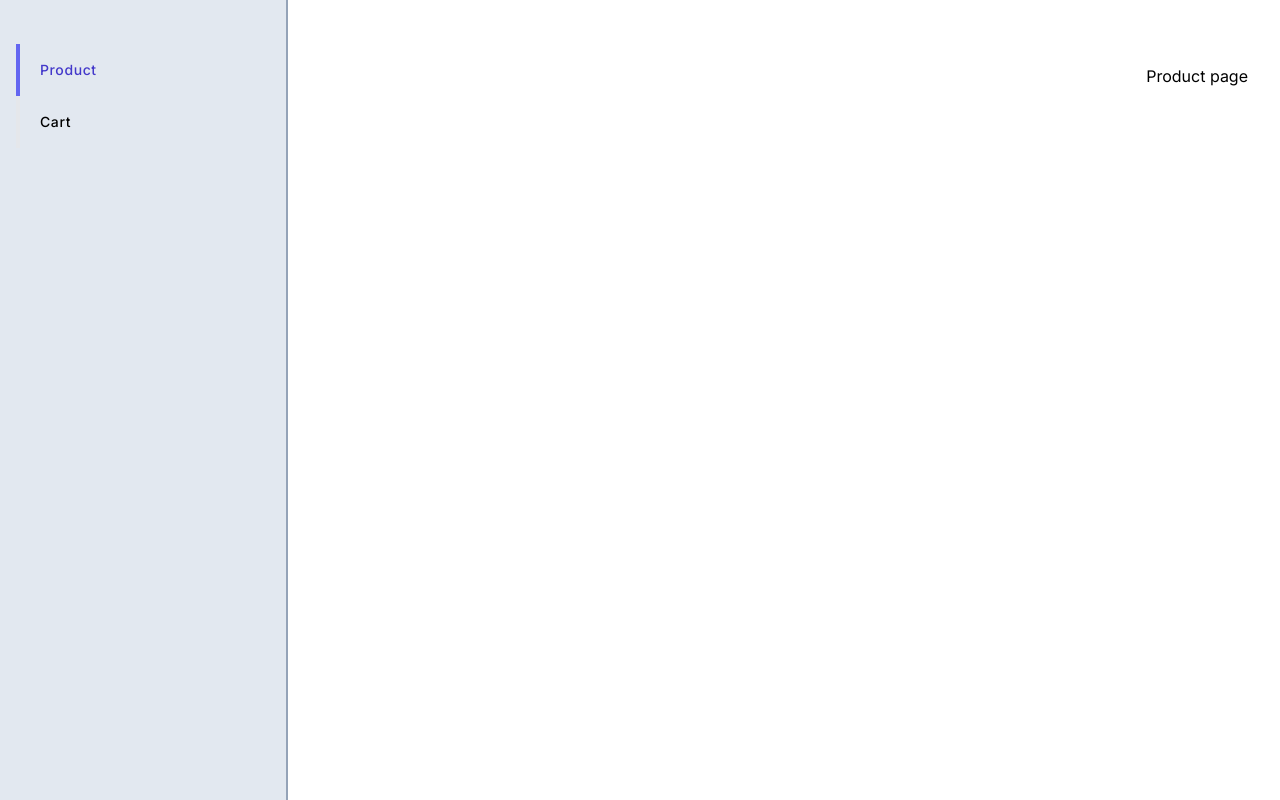
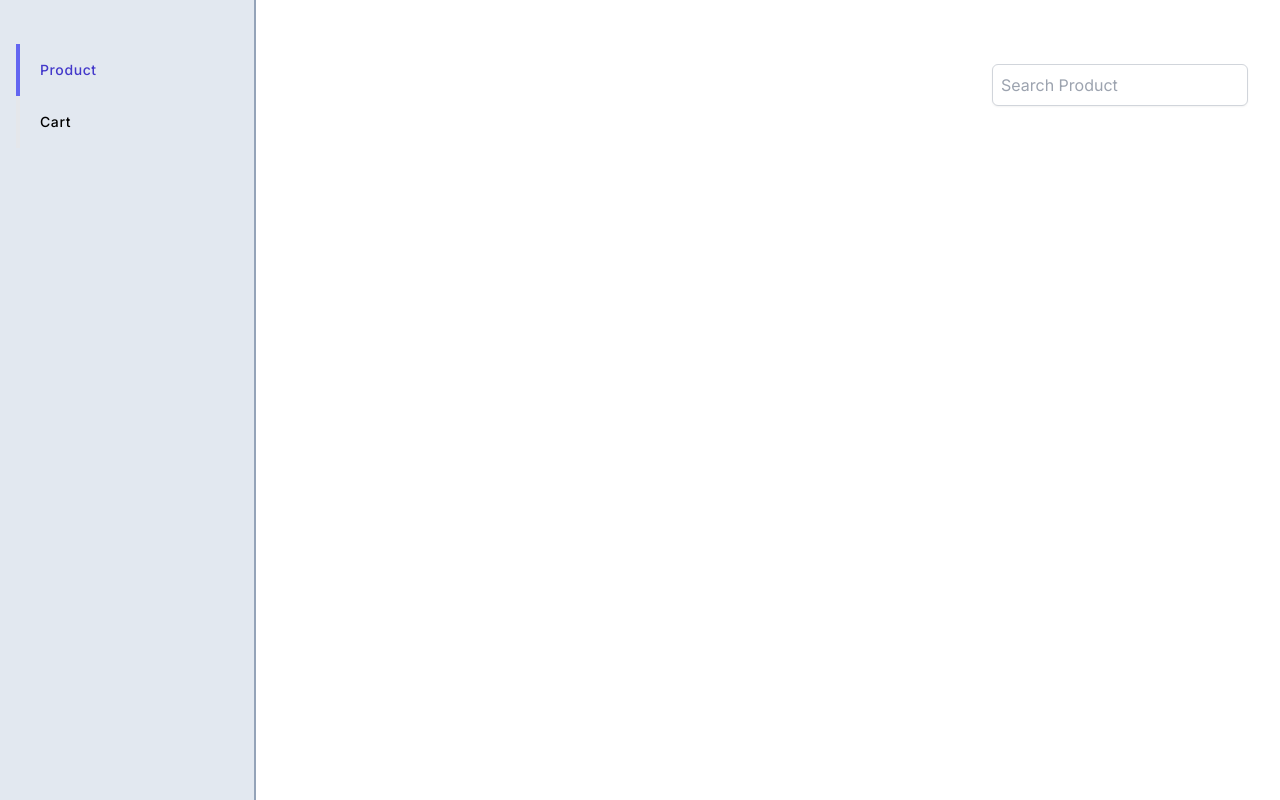
Before and after one commit to straf16/test-deall, a Next.js app: page /product in a window 1280 px wide. Built offline with nearby package versions, Linux system fonts and the light colour scheme.

Commit message:
create input search component

```diff
--- a/app/layout.tsx
+++ b/app/layout.tsx
@@ -19,7 +19,7 @@ export default function RootLayout({
     <html lang="en">
       <body className={inter.className}>
         <Sidebar />
-        <div className="lg:pl-72">
+        <div className="lg:pl-64">
           {children}
         </div>
       </body>
--- a/app/product/page.tsx
+++ b/app/product/page.tsx
@@ -1,7 +1,18 @@
+"use client"
+
+import { useState } from "react";
+import { InputSearch } from "@/components/inputSearch";
+
 export default function Product() {
+  const [keyword, setKeyword] = useState("");
+
   return (
     <div className="flex flex-col items-end px-8 py-16">
-      <h1>Product page</h1>
+      <InputSearch
+        value={keyword}
+        placeholder="Search Product"
+        onChange={setKeyword}
+      />
     </div>
   )
 }
--- /dev/null
+++ b/components/inputSearch.tsx
@@ -0,0 +1,19 @@
+interface InputSearchProps {
+  value: string;
+  onChange: (value: string) => void;
+  placeholder?: string;
+  disabled?: boolean;
+}
+
+export function InputSearch({ value, placeholder, onChange, disabled }: InputSearchProps) {
+  return  (
+    <input
+      value={value}
+      placeholder={placeholder}
+      onChange={(e) => onChange(e.target.value)}
+      disabled={disabled}
+      type="text"
+      className="border border-gray-300 p-2 w-64 rounded-md shadow-sm focus:outline-none focus:ring-2 focus:ring-blue-500 focus:border-blue-500"
+    />
+  )
+}
--- a/components/sidebar.tsx
+++ b/components/sidebar.tsx
@@ -8,7 +8,7 @@ export function Sidebar() {
   const segment = useSelectedLayoutSegment();
 
   return (
-    <div className="fixed top-0 z-10 flex w-full flex-col border-b border-slate-400 bg-slate-200 lg:bottom-0 lg:z-auto lg:w-72 lg:border-b-0 lg:border-r-2 lg:border-slate-400">
+    <div className="fixed top-0 z-10 flex w-full flex-col border-b border-slate-400 bg-slate-200 lg:bottom-0 lg:z-auto lg:w-64 lg:border-b-0 lg:border-r-2 lg:border-slate-400">
       <div
         className='overflow-y-auto lg:static lg:block fixed inset-x-0 bottom-0 top-14 mt-6 bg-red'
       >
```
